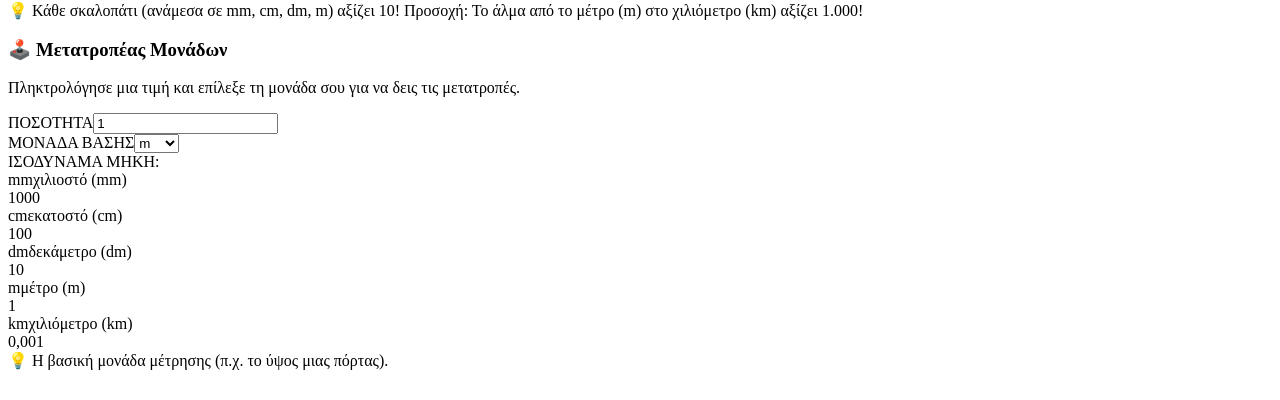
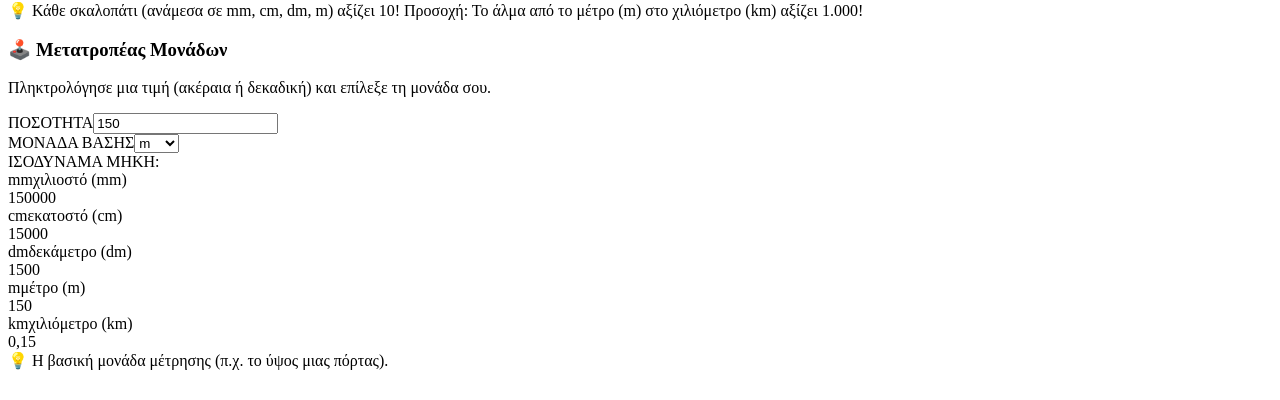
Before and after one commit to gkrimpas-lab/learn-maths-2026, a Next.js app: page /e-dimotikou/20-monades-mikous in a window 1280 px wide. Shown: the part 215-615 px from the top of the page. Built offline with nearby package versions, Linux system fonts and the light colour scheme.

Commit message:
Update input handling for decimal values
Changed initial input value to a string for proper decimal input handling. Updated conversion logic to support decimal values with higher precision.

```diff
--- a/pages/e-dimotikou/20-monades-mikous.js
+++ b/pages/e-dimotikou/20-monades-mikous.js
@@ -6,7 +6,7 @@ import { LAYOUT } from '../../shared/layout-config';
 
 export default function MonadesMikousPage() {
   const [selectedUnit, setSelectedUnit] = useState(3); // Αρχική επιλογή: Μέτρο (m)
-  const [inputValue, setInputValue] = useState(1); // Αρχική τιμή: 1
+  const [inputValue, setInputValue] = useState("150"); // Αρχική τιμή ως string για σωστή πληκτρολόγηση δεκαδικών
 
   const units = [
     { id: 0, name: 'χιλιοστό (mm)', short: 'mm', factorToMeters: 0.001, desc: 'Για πολύ μικρά πράγματα (π.χ. το πάχος ενός νομίσματος).' },
@@ -18,12 +18,18 @@ export default function MonadesMikousPage() {
 
   const currentUnit = units[selectedUnit];
 
+  // Μετατροπή και εμφάνιση με υψηλή ακρίβεια 6 δεκαδικών
   const convertValue = (targetUnitObj) => {
-    if (isNaN(inputValue) || inputValue <= 0) return 0;
-    const valueInMeters = inputValue * currentUnit.factorToMeters;
+    const numValue = parseFloat(inputValue);
+    if (isNaN(numValue) || numValue <= 0) return 0;
+
+    const valueInMeters = numValue * currentUnit.factorToMeters;
     const finalValue = valueInMeters / targetUnitObj.factorToMeters;
+
     if (finalValue % 1 === 0) return finalValue;
-    return finalValue.toLocaleString('el-GR', { maximumFractionDigits: 4 });
+
+    // Αυξάνουμε τα maximumFractionDigits σε 6 για να μην κόβονται τιμές όπως το 0,00015
+    return finalValue.toLocaleString('el-GR', { maximumFractionDigits: 6 });
   };
 
   return (
@@ -78,16 +84,18 @@ export default function MonadesMikousPage() {
               <div className="space-y-4">
                 <div className="space-y-1">
                   <h3 className="text-2xl font-black text-gray-900">🕹️ Μετατροπέας Μονάδων</h3>
-                  <p className="text-gray-500 text-sm">Πληκτρολόγησε μια τιμή και επίλεξε τη μονάδα σου για να δεις τις μετατροπές.</p>
+                  <p className="text-gray-500 text-sm">Πληκτρολόγησε μια τιμή (ακέραια ή δεκαδική) και επίλεξε τη μονάδα σου.</p>
                 </div>
 
                 <div className="flex gap-4 bg-slate-50 p-4 rounded-2xl border">
                   <div className="flex-1">
                     <label className="text-[11px] font-black text-gray-400 block mb-1 uppercase">ΠΟΣΟΤΗΤΑ</label>
+                    {/* Προσθήκη step="any" για δεκαδικούς αριθμούς */}
                     <input
                       type="number"
+                      step="any"
                       value={inputValue}
-                      onChange={(e) => setInputValue(parseFloat(e.target.value) || 0)}
+                      onChange={(e) => setInputValue(e.target.value)}
                       className="w-full bg-white border font-black text-xl p-2.5 rounded-xl text-slate-800 focus:outline-none focus:border-blue-500"
                     />
                   </div>
@@ -131,7 +139,7 @@ export default function MonadesMikousPage() {
               </div>
             </div>
 
-            {/* ΔΕΞΙΑ ΠΛΕΥΡΑ: SVG ΟΠΤΙΚΟΠΟΙΗΣΗ - ΜΕΤΑΤΟΠΙΣΜΕΝΗ ΚΑΙ ΔΙΟΡΘΩΜΗ ΣΚΑΛΑ */}
+            {/* ΔΕΞΙΑ ΠΛΕΥΡΑ: SVG ΟΠΤΙΚΟΠΟΙΗΣΗ */}
             <div className="bg-white p-6 rounded-3xl shadow-sm border border-gray-100 flex flex-col items-center justify-between min-h-[540px] w-full relative overflow-hidden">
               <div className="w-full"></div>
 
@@ -140,7 +148,6 @@ export default function MonadesMikousPage() {
                 className="w-full h-auto my-auto"
                 shapeRendering="geometricPrecision"
               >
-                {/* Μετατοπίσαμε το x κατά -45 pixels αριστερά και μειώσαμε το πλάτος σκαλιού σε 70 */}
                 {[
                   { id: 4, short: 'km', x: 15,  y: 50 },
                   { id: 3, short: 'm',  x: 85,  y: 90 },
@@ -149,19 +156,16 @@ export default function MonadesMikousPage() {
                   { id: 0, short: 'mm', x: 295, y: 210 }
                 ].map((step, idx, arr) => {
                   const isSelected = step.id === selectedUnit;
-                  const stepWidth = 70; // Συμπτυγμένο πλάτος σκαλοπατιού
+                  const stepWidth = 70;
 
                   return (
                     <g key={step.id}>
-                      {/* Οριζόντιο πάτημα σκαλιού */}
                       <line x1={step.x} y1={step.y} x2={step.x + stepWidth} y2={step.y} className="stroke-slate-400 stroke-[3]" />
 
-                      {/* Κάθετο κατέβασμα σκαλιού */}
                       {idx < arr.length - 1 && (
                         <line x1={step.x + stepWidth} y1={step.y} x2={step.x + stepWidth} y2={step.y + 40} className="stroke-slate-400 stroke-[3]" />
                       )}
 
-                      {/* Φωτεινό highlight επιλογής */}
                       {isSelected && (
                         <rect
                           x={step.x + 2}
@@ -173,7 +177,6 @@ export default function MonadesMikousPage() {
                         />
                       )}
 
-                      {/* Όνομα μονάδας */}
                       <text
                         x={step.x + stepWidth / 2}
                         y={step.y - 8}
@@ -183,7 +186,6 @@ export default function MonadesMikousPage() {
                         {step.short}
                       </text>
 
-                      {/* Κινούμενος δείκτης */}
                       {isSelected && (
                         <circle cx={step.x + stepWidth / 2} cy={step.y - 32} r={6} className="fill-blue-600 animate-bounce" />
                       )}
@@ -191,8 +193,7 @@ export default function MonadesMikousPage() {
                   );
                 })}
 
-                {/* 🔽 Διορθωμένα Βέλη με απόλυτη ασφάλεια ορίων */}
-                {/* Κατηφόρα = Πολλαπλασιασμός */}
+                {/* Καθηφόρα = Πολλαπλασιασμός */}
                 <g transform="translate(290, 45)">
                   <path d="M 0 0 L 25 25 M 25 25 L 18 25 M 25 25 L 25 18" fill="none" className="stroke-blue-500 stroke-2 stroke-linecap-round" />
                   <text x="30" y="15" className="fill-blue-600 text-[10px] font-black">Κατεβαίνω: ×10</text>
```
